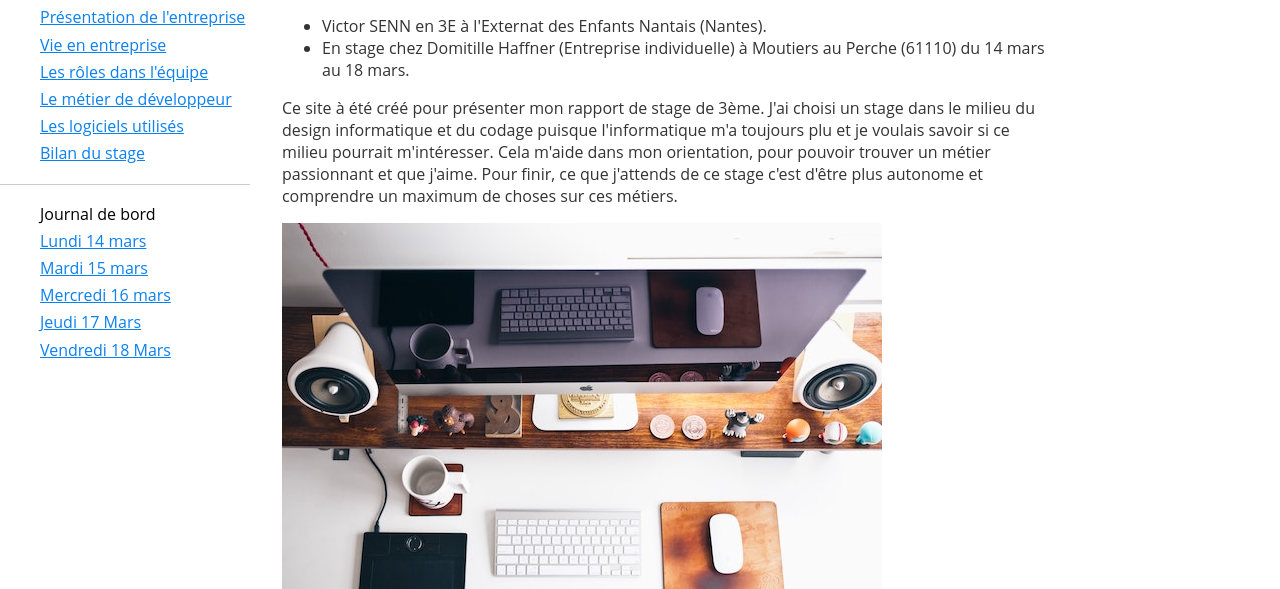
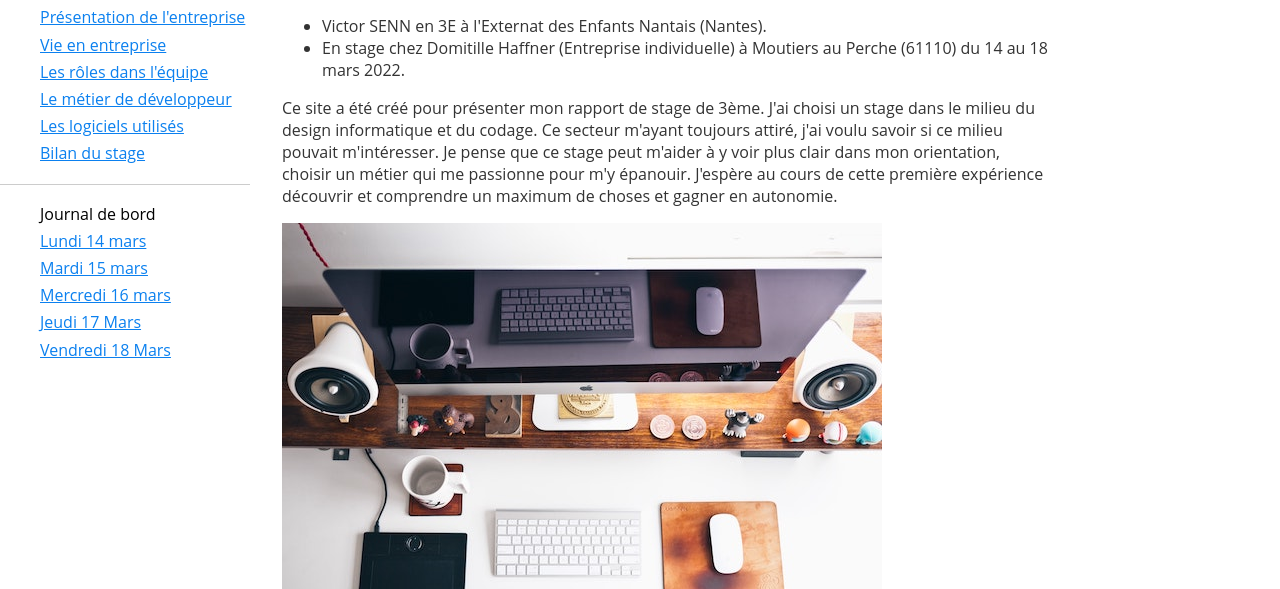
Before and after one commit to Vicosse/website, an Eleventy site: page src/index.md in a window 1280 px wide. Shown: the part 211-800 px from the top of the page. Built offline with nearby package versions, Linux system fonts and the light colour scheme; Eleventy itself is replaced by a stand-in of ours; files that its build step writes are made by us from their sources.

Commit message:
Update index.md

```diff
--- a/src/index.md
+++ b/src/index.md
@@ -7,14 +7,14 @@ layout: home.pug
 # {{ title }}
 
 * Victor SENN en 3E à l'Externat des Enfants Nantais (Nantes).
-* En stage chez Domitille Haffner (Entreprise individuelle) à Moutiers au Perche (61110) du 14 mars au 18 mars.
+* En stage chez Domitille Haffner (Entreprise individuelle) à Moutiers au Perche (61110) du 14 au 18 mars 2022.
 
-Ce site à été créé pour présenter mon rapport de stage de 3ème.
-J'ai choisi un stage dans le milieu du design informatique et du codage puisque l'informatique m'a toujours plu et je voulais savoir si ce milieu pourrait m'intéresser.
-Cela m'aide dans mon orientation, pour pouvoir trouver un métier passionnant et que j'aime.
-Pour finir, ce que j'attends de ce stage c'est d'être plus autonome et comprendre un maximum de choses
-sur ces métiers.
+Ce site a été créé pour présenter mon rapport de stage de 3ème.
+J'ai choisi un stage dans le milieu du design informatique et du codage.
+Ce secteur m'ayant toujours attiré, j'ai voulu savoir si ce milieu pouvait m'intéresser.
+Je pense que ce stage peut m'aider à y voir plus clair dans mon orientation, choisir un métier qui me passionne pour m'y épanouir.
+J'espère au cours de cette première expérience découvrir et comprendre un maximum de choses et gagner en autonomie.
 
 ![Photo accueil](/assets/photoaccueil.jpg)
 
-*Photographie pour l'illustration la page trouver sur unsplash.com*
+*Crédit photo: unsplash.com*
```
